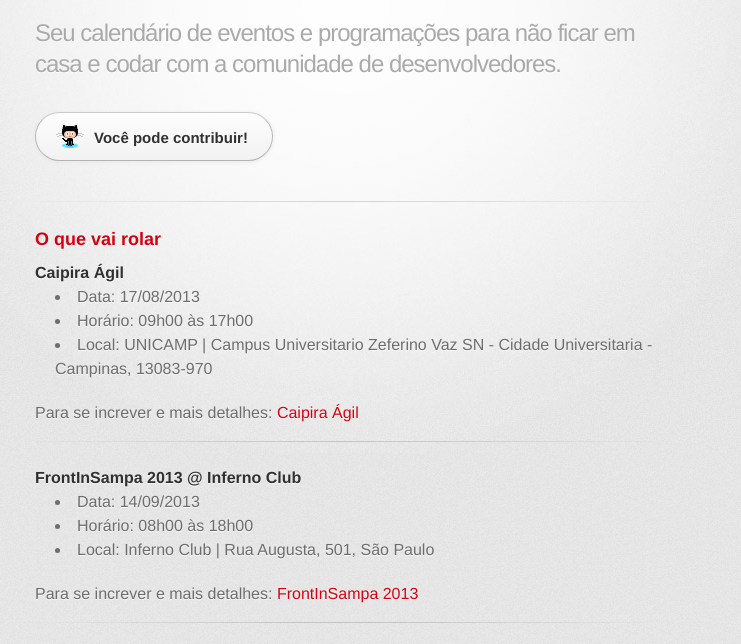
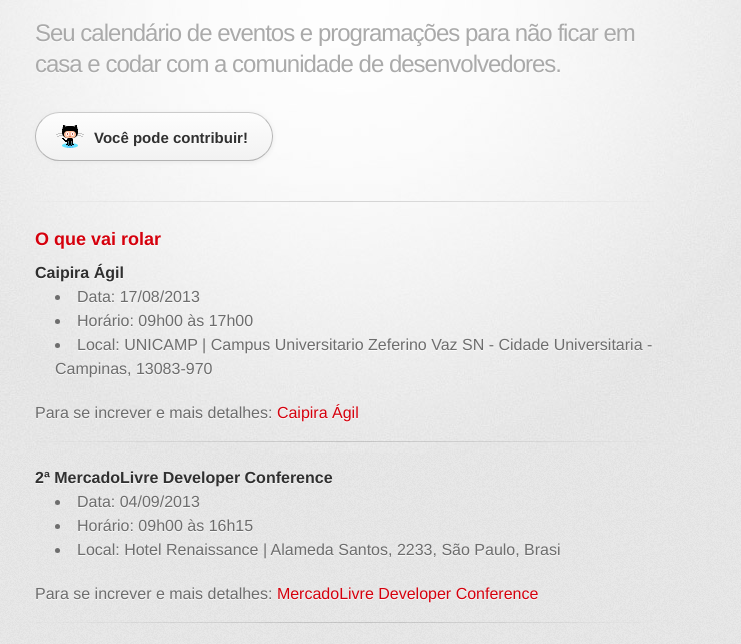
Before and after one commit to saiadecasa/saiadecasa.github.io, a plain HTML site: page index.html in a window 1280 px wide. Shown: the part 120-764 px from the top of the page, without its empty margins (295-1036 px from the left). Drawn offline with Linux system fonts and the light colour scheme; a web font is replaced by a local one.

Commit message:
Adiciona MercadoLivre developer conf

```diff
--- a/index.html
+++ b/index.html
@@ -40,6 +40,15 @@
                       <li><b>Local:</b> UNICAMP | Campus Universitario Zeferino Vaz SN - Cidade Universitaria - Campinas, 13083-970 </li>
                     </ul>
                     Para se increver e mais detalhes: <a href="http://www.caipiraagil.com"> Caipira Ágil </a>
+                    <hr>
+
+                    <h4>2ª MercadoLivre Developer Conference</h4>
+                    <ul>
+                      <li><b>Data:</b> 04/09/2013 </li>
+                      <li><b>Horário:</b> 09h00 às 16h15</li>
+                      <li><b>Local:</b> Hotel Renaissance | Alameda Santos, 2233, São Paulo, Brasi</li>
+                    </ul>
+                    Para se increver e mais detalhes: <a href="http://devconf.mercadolivre.com"> MercadoLivre Developer Conference </a>
                     <hr>
 
                     <h4>FrontInSampa 2013 @ Inferno Club</h4>
```
